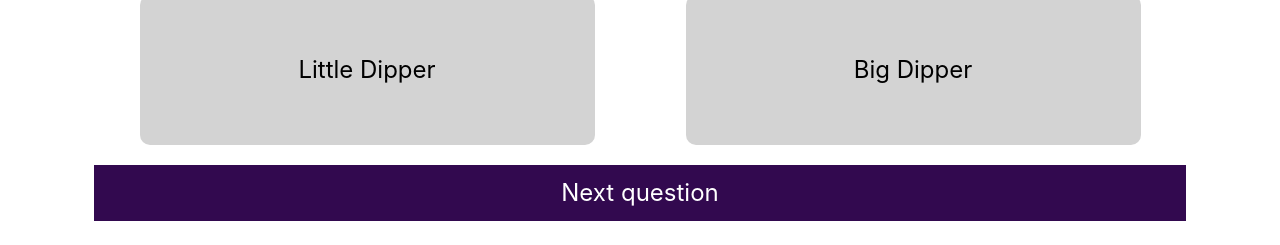
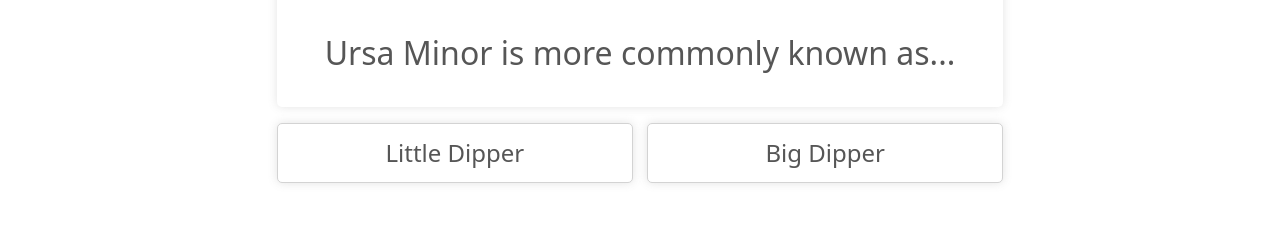
Before and after one commit to kirstyihen/constellationProject, a Flask app: page /quiz/1 in a window 1280 px wide. Shown: the part 591-836 px from the top of the page. After the commit the page ends 775 px from the top, so only its background shows below. Run offline with Flask 3, Linux system fonts and the light colour scheme; some libraries are stand-ins or nearby versions.

Commit message:
modified quiz question design

```diff
--- a/server.py
+++ b/server.py
@@ -91,61 +91,61 @@
         "choices": ["Orion", "Leo"],
         "answer_id": "1",
         "next_id": "3",
-    },
-    {
-        "id": 3,
-        "question": "What is this constellation called?",
-        "image_url": "https://images.app.goo.gl/dMgP78CgRQr7UktW8",
-        "image_alt": "Picture of constellation for quiz",
-        "choices": ["Leo", "Ursa Minor"],
-        "answer_id": "0",
-        "next_id": "4",
-    },
-    {
-        "id": 4,
-        "question": "What are the names of these asterisms?",
-        "image_url": "https://images.app.goo.gl/mEUtsuJs6GeyW9or9",
-        "image_alt": "Picture of asterisms for quiz",
-        "choices": ["Leo & Little Dipper", "Big Dipper & Little Dipper"],
-        "answer_id": "1",
-        "next_id": "5",
-    },
-    {
-        "id": 5,
-        "question": "What is this asterism called?",
-        "image_url": "https://itsreleased.com/wp-content/uploads/2023/08/Orions-Belt-Asterism.jpg",
-        "image_alt": "Picture of asterism for quiz",
-        "choices": ["Orion's Belt", "Little Dipper"],
-        "answer_id": "1",
-        "next_id": "6",
-    },
-    {
-        "id": 6,
-        "question": "In Greek mythology, the constellations _________ and _________ are associated with the myth of Arcas and his mother Callisto. Callisto was a nymph who had a son by Zeus and was transformed into a bear by the jealous Hera.",
-        "image_url": "",
-        "image_alt": "",
-        "choices": ["Ursa Major & Ursa Minor", "Big Dipper & Little Dipper"],
-        "answer_id": "0",
-        "next_id": "7",
-    },
-    {
-        "id": 7,
-        "question": "What is the name of this constellation?",
-        "image_url": "https://theplanets.org/123/2021/05/Orions-Belt-Asterism.jpg",
-        "image_alt": "Picture of constellation for quiz",
-        "choices": ["Orion", "Ursa Major"],
-        "answer_id": "0",
-        "next_id": "end",
-    },
-    {
-        "id": 8,
-        "question": "What is the is one of the easiest star patterns to locate?",
-        "image_url": "",
-        "image_alt": "",
-        "choices": ["Orion's Belt", "Big Dipper"],
-        "answer_id": "1",
-        "next_id": "end",
     }
+    # {
+    #     "id": 3,
+    #     "question": "What is this constellation called?",
+    #     "image_url": "https://npr.brightspotcdn.com/dims4/default/30babd1/2147483647/strip/true/crop/4608x3456+0+0/resize/1760x1320!/format/webp/quality/90/?url=http%3A%2F%2Fnpr-brightspot.s3.amazonaws.com%2Fec%2F26%2F27dd74af4285a6bee25f1bd2325f%2Fadobestock-188157504.jpeg",
+    #     "image_alt": "Picture of constellation for quiz",
+    #     "choices": ["Leo", "Ursa Minor"],
+    #     "answer_id": "0",
+    #     "next_id": "4",
+    # },
+    # {
+    #     "id": 4,
+    #     "question": "What are the names of these asterisms?",
+    #     "image_url": "https://media-cldnry.s-nbcnews.com/image/upload/t_fit-760w,f_auto,q_auto:best/msnbc/Components/Photos/071012/071012_dippers_vmed_10a.jpg",
+    #     "image_alt": "Picture of asterisms for quiz",
+    #     "choices": ["Leo & Little Dipper", "Big Dipper & Little Dipper"],
+    #     "answer_id": "1",
+    #     "next_id": "5",
+    # },
+    # {
+    #     "id": 5,
+    #     "question": "What is this asterism called?",
+    #     "image_url": "https://itsreleased.com/wp-content/uploads/2023/08/Orions-Belt-Asterism.jpg",
+    #     "image_alt": "Picture of asterism for quiz",
+    #     "choices": ["Orion's Belt", "Little Dipper"],
+    #     "answer_id": "1",
+    #     "next_id": "6",
+    # },
+    # {
+    #     "id": 6,
+    #     "question": "In Greek mythology, the constellations _________ and _________ are associated with the myth of Arcas and his mother Callisto. Callisto was a nymph who had a son by Zeus and was transformed into a bear by the jealous Hera.",
+    #     "image_url": "",
+    #     "image_alt": "",
+    #     "choices": ["Ursa Major & Ursa Minor", "Big Dipper & Little Dipper"],
+    #     "answer_id": "0",
+    #     "next_id": "7",
+    # },
+    # {
+    #     "id": 7,
+    #     "question": "What is the name of this constellation?",
+    #     "image_url": "https://theplanets.org/123/2021/05/Orions-Belt-Asterism.jpg",
+    #     "image_alt": "Picture of constellation for quiz",
+    #     "choices": ["Orion", "Ursa Major"],
+    #     "answer_id": "0",
+    #     "next_id": "8",
+    # },
+    # {
+    #     "id": 8,
+    #     "question": "What is the is one of the easiest star patterns to locate?",
+    #     "image_url": "",
+    #     "image_alt": "",
+    #     "choices": ["Orion's Belt", "Big Dipper"],
+    #     "answer_id": "1",
+    #     "next_id": "end",
+    # }
 ]
 
 current_question = 0
--- a/static/quiz.css
+++ b/static/quiz.css
@@ -12,35 +12,72 @@
     flex-direction: column;
 }
 
-.unselected-option {
-    background-color: lightgrey;
-    color: black;
-}
-
-.selected-option {
-    background-color: #32094f;
-    color: white;
-}
-
 .next-btn {
     background-color: #32094f;
     color: white;
     padding: 10px;
     cursor: pointer;
+    border: 1px solid lightgray;
+    border-radius: 5px;
+}
+
+.question-card {
+    border-radius: 5px;
+    box-shadow: 0 0 10px rgba(116, 116, 116, 0.2);
 }
 
 .question-img {
     max-height: 400px;
-    width: auto;
+    width: 100%;
     object-fit: cover;
-    border-radius: 5px;
-    box-shadow: 0 0 10px rgba(0, 0, 0, 0.2);
+    border-radius: 5px 5px 0 0;
 }
 
 .quiz-main-cont {
     margin: auto;
+    width: 750px;
 }
 
 .question-text {
-    font-size: 2.5rem;
+    font-size: 2rem;
+    color: rgb(86, 86, 86);
+    padding: 30px;
 }
+
+.question-choices-cont {
+    display: flex;
+    flex-direction: row;
+    flex-wrap: wrap;
+    justify-content: space-between;
+    align-items: center;
+}
+
+.question-choice {
+    display: flex;
+    justify-content: center;
+    min-height: 60px;
+    border-radius: 5px;
+    flex-direction: column;
+    width: 49%;
+    box-shadow: 0 0 10px rgba(116, 116, 116, 0.2);
+    border: 1px solid lightgray;
+    cursor: pointer;
+}
+
+.unselected-choice {
+    background-color: white;
+    color: rgb(86, 86, 86);
+}
+
+.unselected-choice:hover {
+    background-color: rgb(212, 211, 211);
+}
+
+.selected-choice {
+    background-color: #32094f;
+    color: white;
+}
+
+.selected-choice:hover {
+    background-color: #32094f;
+}
--- a/static/quiz.js
+++ b/static/quiz.js
@@ -1,16 +1,17 @@
 $(document).ready(function() {
     console.log(question);
 
-    let selectedOption = "";
+    let selectedChoice = "";
+    $('.next-btn').hide();
 
-    $(".feature-box").click(function(){
-        selectedOption = $(this).data('id');
-        // console.log("selected:", selectedOption);
-        $(".selected-option").removeClass('selected-option');
-        $(this).addClass('selected-option');
+    $(".question-choice").click(function(){
+        selectedChoice = $(this).data('id');
+        $(".selected-choice").removeClass('selected-choice');
+        $(this).addClass('selected-choice');
+        $('.next-btn').show();
     })
 
     $(".next-btn").click(function(){
-        window.location.href = `/quiz/log_response/${selectedOption}`;
+        window.location.href = `/quiz/log_response/${selectedChoice}`;
     })
 })
--- a/templates/layout.html
+++ b/templates/layout.html
@@ -12,8 +12,9 @@
     <script src="https://code.jquery.com/ui/1.12.0/jquery-ui.min.js"></script>
     <link rel="stylesheet" href="http://code.jquery.com/ui/1.12.1/themes/base/jquery-ui.css">
 
-    <!-- Bootstrap CSS -->
-    <link rel="stylesheet" href="https://stackpath.bootstrapcdn.com/bootstrap/4.2.1/css/bootstrap.min.css">
+    <!-- Bootstrap CSS and JS -->
+    <link href="https://cdn.jsdelivr.net/npm/bootstrap@5.0.2/dist/css/bootstrap.min.css" rel="stylesheet" integrity="sha384-EVSTQN3/azprG1Anm3QDgpJLIm9Nao0Yz1ztcQTwFspd3yD65VohhpuuCOmLASjC" crossorigin="anonymous">
+    <script src="https://cdn.jsdelivr.net/npm/bootstrap@5.0.2/dist/js/bootstrap.bundle.min.js" integrity="sha384-MrcW6ZMFYlzcLA8Nl+NtUVF0sA7MsXsP1UyJoMp4YLEuNSfAP+JcXn/tWtIaxVXM" crossorigin="anonymous"></script>
 
     <link rel="stylesheet" href="{{url_for('static', filename='main.css')}}">
     <link rel="stylesheet" href="{{url_for('static', filename='quiz.css')}}">
--- a/templates/quizQuestion.html
+++ b/templates/quizQuestion.html
@@ -9,9 +9,9 @@
 </script>
 
 <div class="container-fluid p-4 quiz-main-cont">
-    <div class="row mb-3">
+    <div class="row mb-3 question-card">
         {% if question.image_url | length != 0 %}
-            <div class="col-12">
+            <div class="col-12 p-0">
                 <img class="question-img" alt="{{question.image_alt}}" src={{question.image_url}}>
             </div>
         {% else %}
@@ -21,13 +21,13 @@
             {{question.question}}
         </div>
     </div>
-    <div class="row">
+    <div class="row mb-3 question-choices-cont">
         {% for choice in question.choices %}
-            <div class="col-5 feature-box unselected-option" data-id="{{loop.index - 1}}">{{choice}}</div>
+            <div class="question-choice unselected-choice" data-id="{{loop.index - 1}}">{{choice}}</div>
         {% endfor %}
     </div>
 
-    <div class="row">
+    <div class="row next-btn-cont">
         <div class="col-12 next-btn">Next question</div>
     </div>
 </div>
--- a/templates/quizResults.html
+++ b/templates/quizResults.html
@@ -12,7 +12,6 @@
         <div class="col-12 welcome-message">
             <h2>Your Results</h2>
             <h1><b> {{ score }} / {{ responses | length }} </b></h1>
-            <h4>Well done!</h4>
         </div>
     </div>
     <div class="row welcome-message">
```
